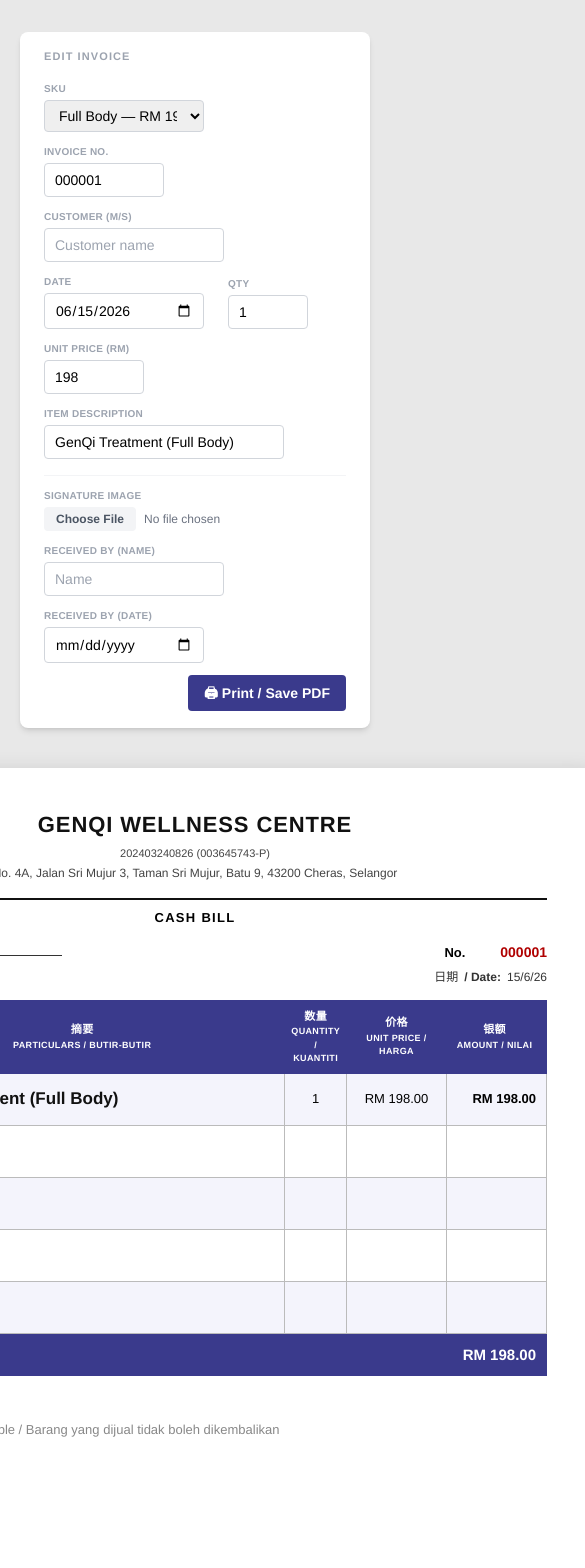
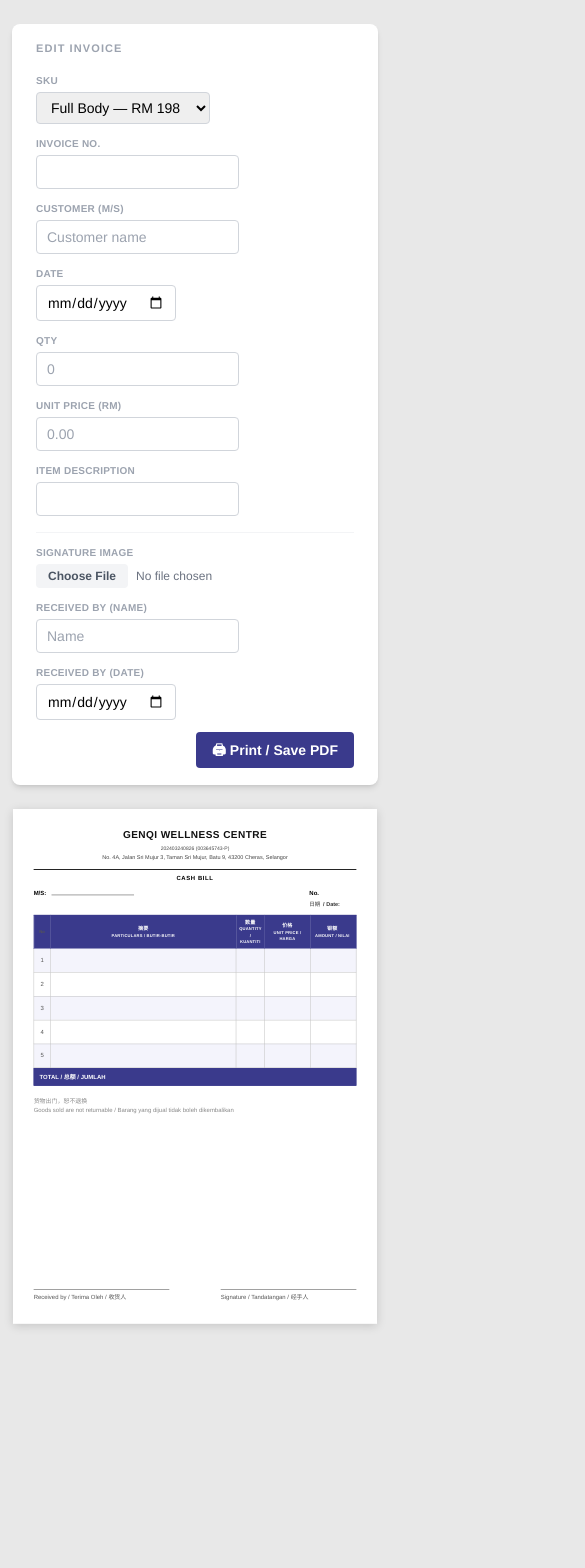
Before and after one commit to aaron-wpso/genqi, a Next.js app: page / in a window 390 px wide. Shown: the top 1568 px of the page, 585 px wide, since content can reach past the window. After the commit the page ends 1347 px from the top, so only its background shows below. Built offline with nearby package versions, Linux system fonts and the light colour scheme.

Commit message:
Fix date alignment, empty form defaults, mobile scaling

```diff
--- a/src/app/components/InvoiceControls.tsx
+++ b/src/app/components/InvoiceControls.tsx
@@ -81,8 +81,9 @@
           className="input w-[80px]"
           type="number"
           min={1}
-          value={data.qty}
-          onChange={e => set('qty', Math.max(1, parseInt(e.target.value) || 1))}
+          value={data.qty === 0 ? '' : data.qty}
+          onChange={e => set('qty', parseInt(e.target.value) || 0)}
+          placeholder="0"
         />
       </Field>
 
@@ -92,8 +93,9 @@
           type="number"
           step="0.01"
           min={0}
-          value={data.unitPrice}
+          value={data.unitPrice === 0 ? '' : data.unitPrice}
           onChange={e => set('unitPrice', parseFloat(e.target.value) || 0)}
+          placeholder="0.00"
         />
       </Field>
 
--- a/src/app/components/InvoicePreview.tsx
+++ b/src/app/components/InvoicePreview.tsx
@@ -68,10 +68,10 @@
             <td className="col-desc">
               <span className="item-text">{data.description}</span>
             </td>
-            <td className="col-qty">{data.qty}</td>
-            <td className="col-price">{fmt(data.unitPrice)}</td>
+            <td className="col-qty">{data.qty || ''}</td>
+            <td className="col-price">{data.unitPrice ? fmt(data.unitPrice) : ''}</td>
             <td className="col-amt">
-              <strong>{fmt(total)}</strong>
+              <strong>{total ? fmt(total) : ''}</strong>
             </td>
           </tr>
           {EMPTY_ROWS.map(n => (
@@ -85,7 +85,7 @@
 
       <div className="inv-total">
         <span>TOTAL / <span className="zh">总额</span> / JUMLAH</span>
-        <span className="inv-total-amount">{fmt(total)}</span>
+        <span className="inv-total-amount">{total ? fmt(total) : ''}</span>
       </div>
 
       <div className="inv-footer-note">
--- a/src/app/globals.css
+++ b/src/app/globals.css
@@ -41,10 +41,10 @@
 .inv-meta       { display: flex; justify-content: space-between; align-items: flex-start; margin-bottom: 14px; }
 .inv-ms         { display: flex; align-items: baseline; gap: 8px; font-size: 13px; font-weight: 700; }
 .inv-ms-value   { border-bottom: 1px solid #333; min-width: 180px; padding-bottom: 2px; font-weight: 400; font-size: 13px; }
-.inv-meta-right { text-align: right; }
-.inv-no-row     { display: flex; align-items: baseline; gap: 8px; justify-content: flex-end; font-size: 13px; font-weight: 700; }
+.inv-meta-right { text-align: left; }
+.inv-no-row     { display: flex; align-items: baseline; gap: 8px; font-size: 13px; font-weight: 700; }
 .inv-no-value   { color: #b00000; font-size: 14px; font-weight: 800; min-width: 70px; }
-.inv-date-row   { display: flex; align-items: baseline; gap: 6px; justify-content: flex-end; font-size: 12px; margin-top: 5px; color: #333; }
+.inv-date-row   { display: flex; align-items: baseline; gap: 6px; font-size: 12px; margin-top: 5px; color: #333; }
 .inv-date-label { font-weight: 700; }
 
 /* ─── Table ─────────────────────────────────────────────── */
@@ -114,6 +114,11 @@
 .inv-sig-date   { font-size: 13px; color: #555; font-weight: 400; }
 .inv-sig-img    { max-height: 64px; max-width: 100%; object-fit: contain; margin-bottom: 4px; }
 
+/* ─── Mobile — controls responsive ─────────────────────── */
+@media (max-width: 640px) {
+  .input { width: 100% !important; }
+}
+
 /* ─── Print / PDF ───────────────────────────────────────── */
 @media print {
   @page {
--- a/src/app/page.tsx
+++ b/src/app/page.tsx
@@ -1,22 +1,43 @@
 'use client';
 
-import { useEffect, useState } from 'react';
+import { useEffect, useRef, useState } from 'react';
 import InvoiceControls from '@/app/components/InvoiceControls';
 import InvoicePreview from '@/app/components/InvoicePreview';
 import { DEFAULT_INVOICE, InvoiceData, loadSavedInvoiceNo, saveInvoiceNo } from '@/lib/invoice';
 
+function InvoiceScaler({ children }: { children: React.ReactNode }) {
+  const [scale, setScale] = useState(1);
+  const wrapperRef = useRef<HTMLDivElement>(null);
+
+  useEffect(() => {
+    function updateScale() {
+      const available = (wrapperRef.current?.clientWidth ?? window.innerWidth) - 2;
+      setScale(Math.min(1, available / 794));
+    }
+    updateScale();
+    window.addEventListener('resize', updateScale);
+    return () => window.removeEventListener('resize', updateScale);
+  }, []);
+
+  // transform: scale() doesn't affect layout — compensate the lost height with margin
+  const invoiceHeight = 1123;
+  const marginBottom = scale < 1 ? (scale - 1) * invoiceHeight : 0;
+
+  return (
+    <div ref={wrapperRef} className="w-full flex justify-center">
+      <div style={{ transform: `scale(${scale})`, transformOrigin: 'top center', marginBottom }}>
+        {children}
+      </div>
+    </div>
+  );
+}
+
 export default function InvoicePage() {
   const [invoice, setInvoice] = useState<InvoiceData>(DEFAULT_INVOICE);
 
-  // Hydrate date + saved invoice number on the client only (avoids SSR mismatch)
   useEffect(() => {
-    const today = new Date().toISOString().split('T')[0];
     const savedNo = loadSavedInvoiceNo();
-    setInvoice(prev => ({
-      ...prev,
-      date: today,
-      ...(savedNo ? { no: savedNo } : {}),
-    }));
+    if (savedNo) setInvoice(prev => ({ ...prev, no: savedNo }));
   }, []);
 
   function handleChange(next: InvoiceData) {
@@ -24,14 +45,12 @@
     saveInvoiceNo(next.no);
   }
 
-  function handlePrint() {
-    window.print();
-  }
-
   return (
-    <main className="flex flex-col items-center gap-10 py-8 px-5">
-      <InvoiceControls data={invoice} onChange={handleChange} onPrint={handlePrint} />
-      <InvoicePreview data={invoice} />
+    <main className="flex flex-col items-center gap-6 py-6 px-3 sm:px-5">
+      <InvoiceControls data={invoice} onChange={handleChange} onPrint={() => window.print()} />
+      <InvoiceScaler>
+        <InvoicePreview data={invoice} />
+      </InvoiceScaler>
     </main>
   );
 }
--- a/src/lib/invoice.ts
+++ b/src/lib/invoice.ts
@@ -20,12 +20,12 @@
 
 export const DEFAULT_INVOICE: InvoiceData = {
   sku: 'full',
-  no: '000001',
+  no: '',
   customerName: '',
   date: '',
-  qty: 1,
-  unitPrice: 198.0,
-  description: SKUS.full.desc,
+  qty: 0,
+  unitPrice: 0,
+  description: '',
   signatureDataUrl: '',
   receivedByName: '',
   receivedByDate: '',
```
